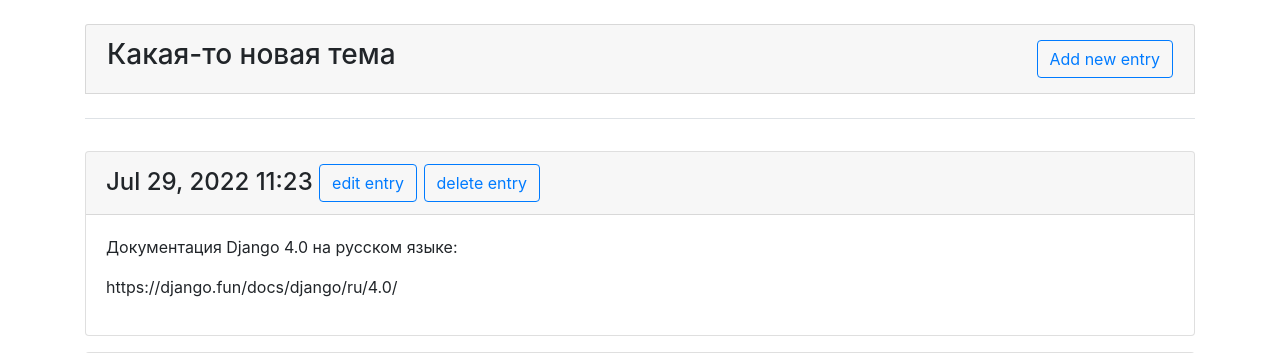
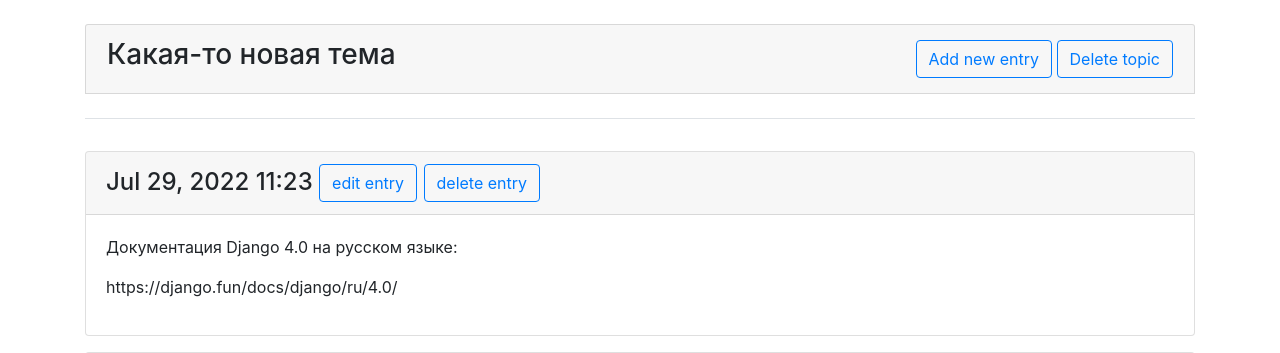
Before and after one commit to torn80beta/learning_log_pcc, a Django app: page /topics/3/ in a window 1280 px wide. Shown: the part 58-411 px from the top of the page. Run offline with Django 4.2, Linux system fonts and the light colour scheme; a user stored in the database is signed in; data comes from the database, SQL or seed files in the repository; both versions use the stored data as it was after the commit; some libraries are stand-ins or nearby versions.

Commit message:
delete_topic function have been added

```diff
--- a/learning_logs/templates/learning_logs/topic.html
+++ b/learning_logs/templates/learning_logs/topic.html
@@ -13,6 +13,7 @@
                 </td>
                 <td style="text-align: right;">
                     <a class="btn btn-outline-primary" role="button" href="{% url 'learning_logs:new_entry' topic.id %}">Add new entry</a>
+                    <a class="btn btn-outline-primary" role="button" href="{% url 'learning_logs:delete_topic' topic.id %}">Delete topic</a>
                 </td>
             </tr>
         </table>
--- a/learning_logs/views.py
+++ b/learning_logs/views.py
@@ -5,10 +5,9 @@ from .models import Topic, Entry
 from .forms import TopicForm, EntryForm
 #from django.views.generic import DeleteView
 
-# Create your views here.
-
 
 def check_topic_owner(topic, request):
+    owner = request.user
     if topic.owner != request.user:
         raise Http404
 
@@ -113,7 +112,13 @@ def delete_entry(request, entry_id):
 
 @login_required
 def delete_topic(request, topic_id):
-    pass
+    topic = Topic.objects.get(id=topic_id)
+    check_topic_owner(topic, request)
+    if request.method == "POST":
+        topic.delete()
+        return redirect('learning_logs:topics')
+    context = {'topic': topic}
+    return render(request, 'learning_logs/delete_topic.html', context)
 
 # Удаление записи встроенным методом
 # class DeleteEntryView(DeleteView):
```
Also changed, not shown: learning_logs/templates/learning_logs/delete_topic.html (added, +25 -0 lines), db.sqlite3.
